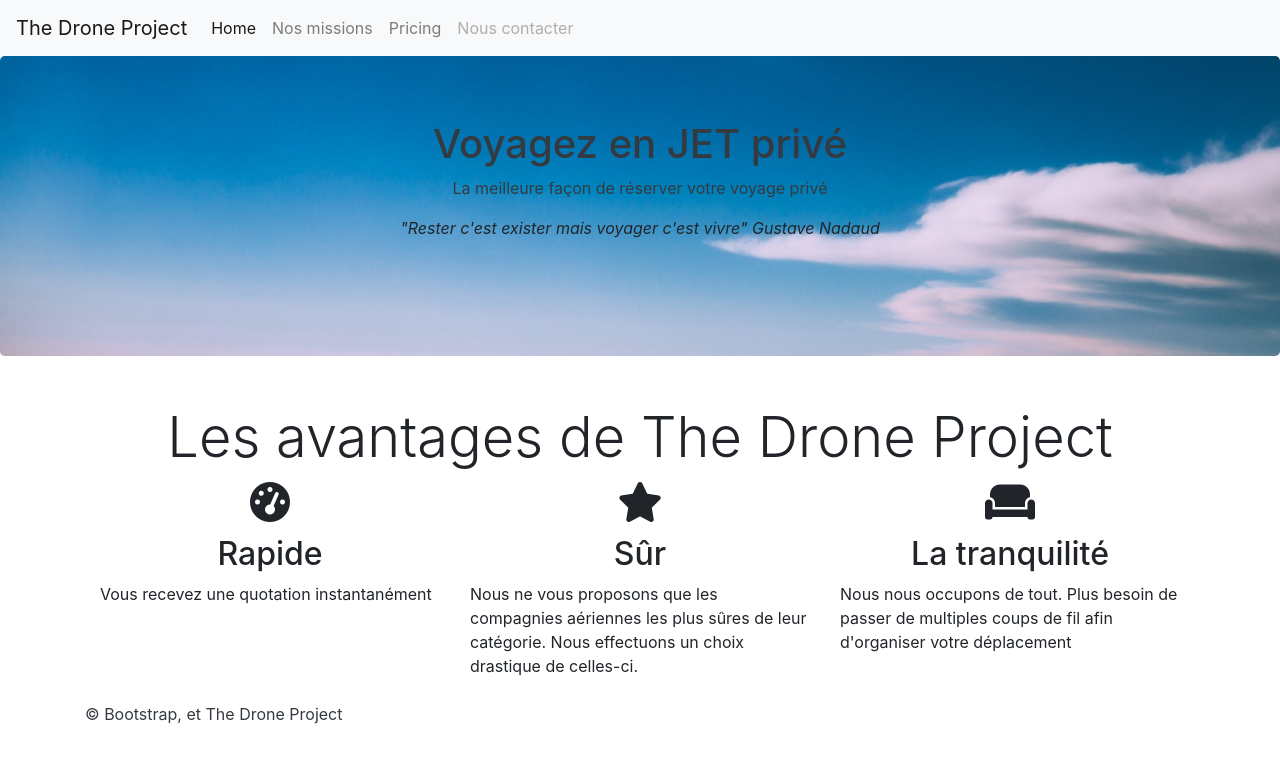
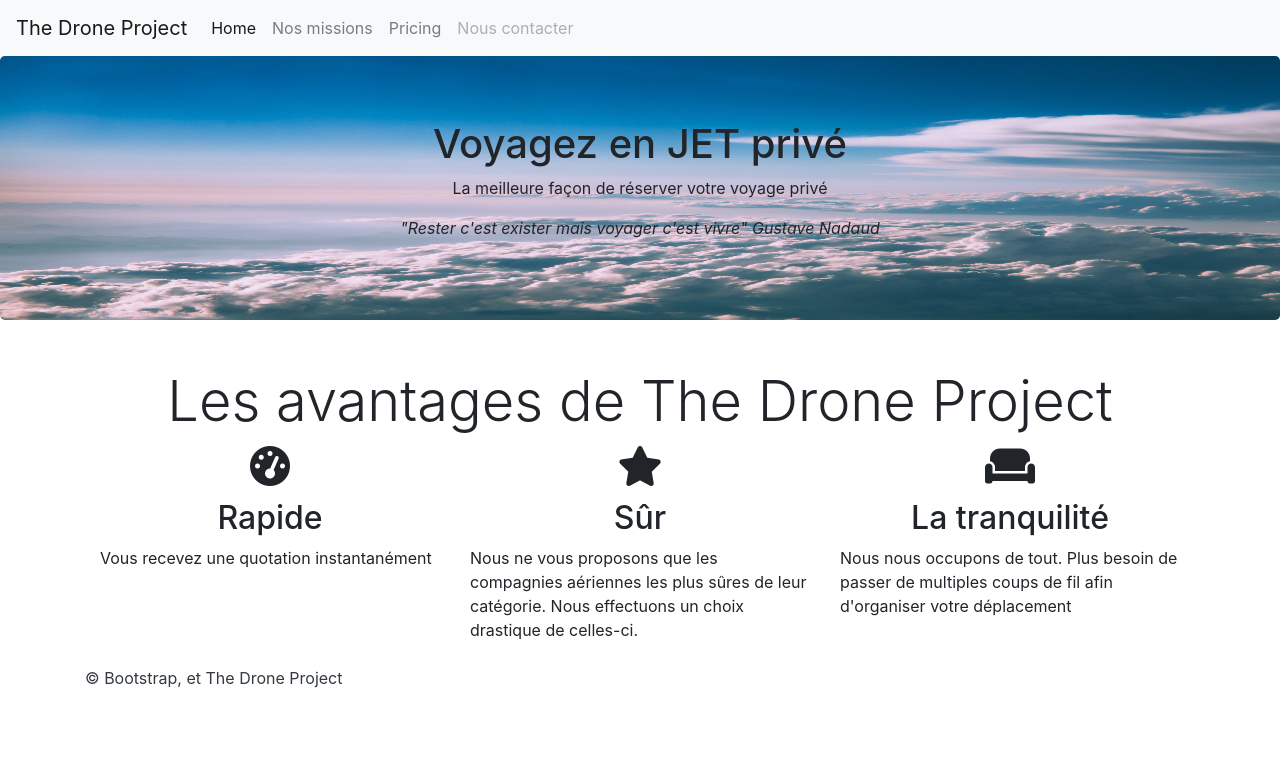
Before and after one commit to julien-lavoisier/Drone_Project, a plain HTML site: page index.html in a window 1280 px wide. Drawn offline with nearby package versions, Linux system fonts and the light colour scheme.

Commit message:
suppression css

```diff
--- a/index.html
+++ b/index.html
@@ -2,12 +2,11 @@
 <html>
 <head>
     <meta>
-    <link rel="stylesheet" href="style.css">
     <title>The Drone Project</title>
     <link rel="stylesheet" href="https://stackpath.bootstrapcdn.com/bootstrap/4.3.1/css/bootstrap.min.css" integrity="sha384-ggOyR0iXCbMQv3Xipma34MD+dH/1fQ784/j6cY/iJTQUOhcWr7x9JvoRxT2MZw1T" crossorigin="anonymous">
     <script src="https://kit.fontawesome.com/68dd5a5c57.js" crossorigin="anonymous"></script><link rel="stylesheet" href="https://kit-free.fontawesome.com/releases/latest/css/free.min.css" media="all"><link rel="stylesheet" href="https://kit-free.fontawesome.com/releases/latest/css/free-v4-font-face.min.css" media="all"><link rel="stylesheet" href="https://kit-free.fontawesome.com/releases/latest/css/free-v4-shims.min.css" media="all">
-    <link href="https://fonts.googleapis.com/css2?family=Ubuntu&display=swap" rel="stylesheet">
-
+    <!--<link href="https://fonts.googleapis.com/css2?family=Ubuntu&display=swap" rel="stylesheet">-->
+    <link href="https://fonts.googleapis.com/css2?family=Shadows+Into+Light&display=swap" rel="stylesheet">
 </head>
 
 <body>
@@ -30,16 +29,13 @@
 
 <!-- Jumbotron -->
 
-        <section class="jumbotron">
-
-            <div class="text-center">
-              <h1 class="text-dark">Voyagez en JET privé</h1>
-              <p class="text-dark">La meilleure façon de réserver votre voyage privé</p>
-              <p class="font-italic">"Rester c'est exister mais voyager c'est vivre" Gustave Nadaud</p>
-            </div>
-            <p class="lead">
-            </p>
-        </section>
+<div class="jumbotron"style="background-image: url(nuages.jpg); background-size: 100% 100%;">
+    <div class="container text-center">
+      <h1>Voyagez en JET privé</h1>
+      <p>La meilleure façon de réserver votre voyage privé</p>
+      <p class="font-italic">"Rester c'est exister mais voyager c'est vivre" Gustave Nadaud</p>
+    </div>
+  </div>
 
 <!-- Nos avantages -->
 
@@ -81,9 +77,13 @@
               </div>
               <p>Nous nous occupons de tout. Plus besoin de passer de multiples coups de fil afin d'organiser votre déplacement</p>
             </div>
-          </div>
         </div>
-      </div>
+
+
+            </div>
+
+        </div>
+
 
 
 
```
